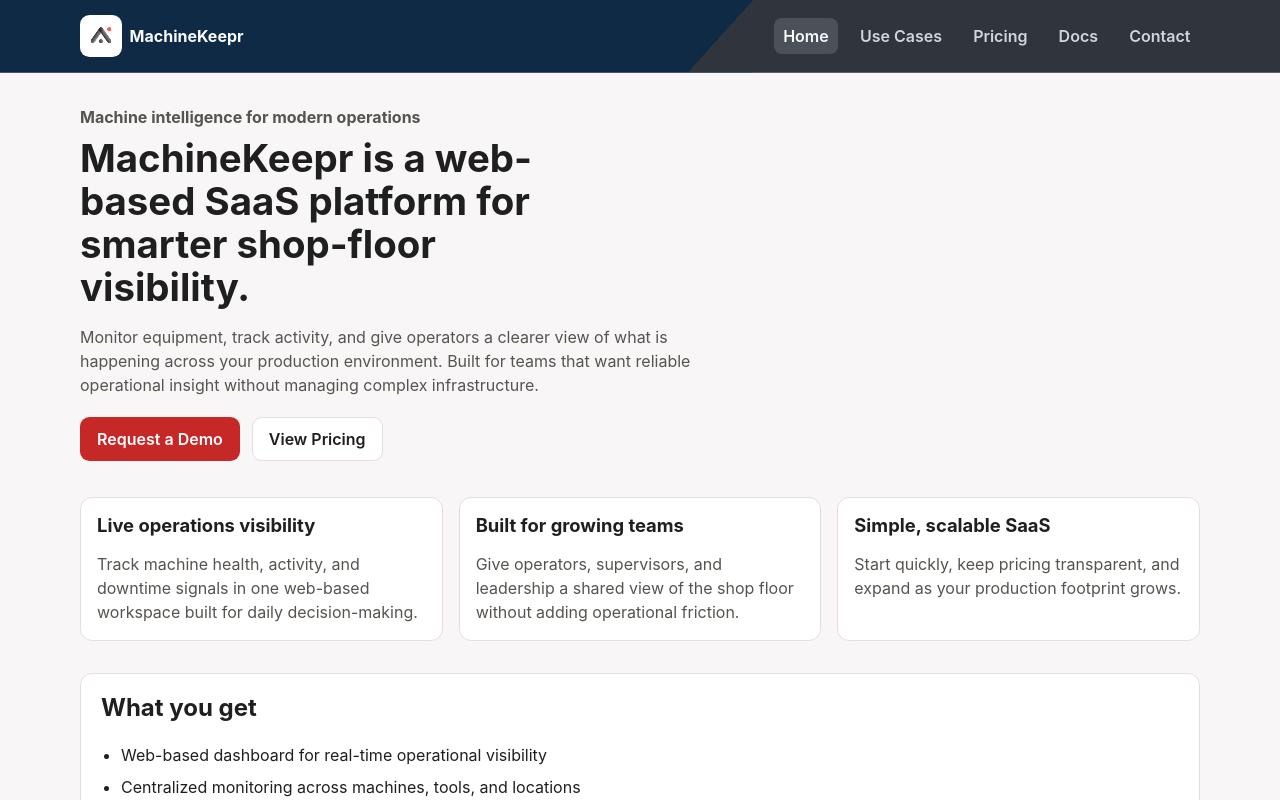
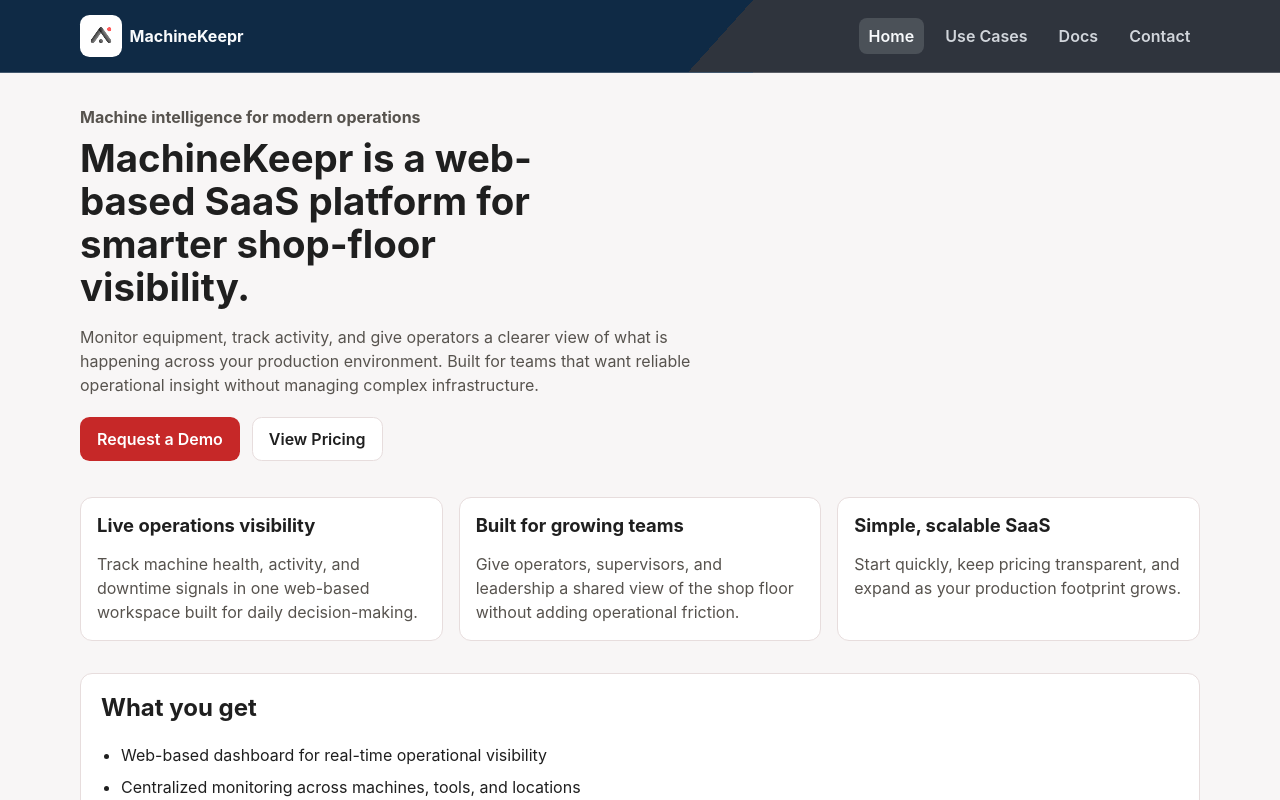
Before and after one commit to jzon-03/machinekeepr-website, an Angular app: page / in a window 1280 px wide. Shown: the top 800 px of the page. Built offline with nearby package versions, Linux system fonts and the light colour scheme.

Commit message:
Update app.html

```diff
--- a/src/app/app.html
+++ b/src/app/app.html
@@ -21,7 +21,7 @@
       <a routerLink="/" routerLinkActive="active" [routerLinkActiveOptions]="{ exact: true }">Home</a>
       <!-- <a routerLink="/product" routerLinkActive="active">Product</a> -->
       <a routerLink="/use-cases" routerLinkActive="active">Use Cases</a>
-      <a routerLink="/pricing" routerLinkActive="active">Pricing</a>
+      <!-- <a routerLink="/pricing" routerLinkActive="active">Pricing</a> -->
       <a routerLink="/docs" routerLinkActive="active">Docs</a>
       <a routerLink="/contact" routerLinkActive="active">Contact</a>
     </nav>
```
